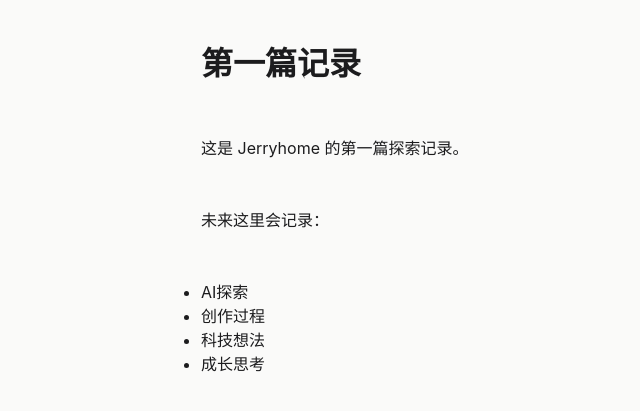
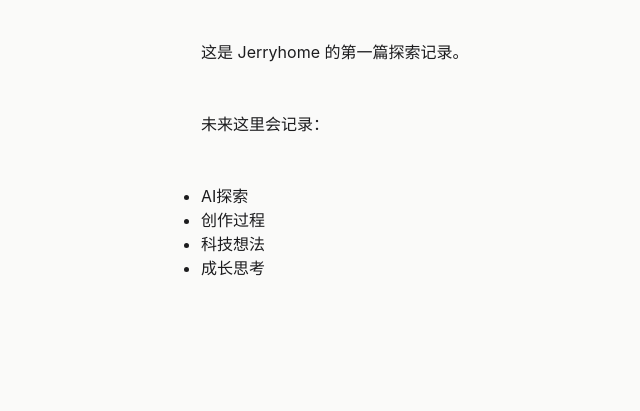
Before and after one commit to Jerry-Future666/Jerryhome, a Jekyll site: the page built from _posts/2026-08-09-test.md, in a window 1280 px wide. Shown: the top 411 px of the page, without its empty margins (223-863 px from the left). Built offline with Jekyll 4.4.1, drawn with Linux system fonts in a browser that asks for light colours.

Commit message:
Remove duplicated blog title
Removed the heading from the first blog post.

```diff
--- a/_posts/2026-08-09-test.md
+++ b/_posts/2026-08-09-test.md
@@ -5,7 +5,6 @@ date: 2026-08-09
 permalink: /blog/test/
 ---
 
-# 第一篇记录
 
 这是 Jerryhome 的第一篇探索记录。
 
```
